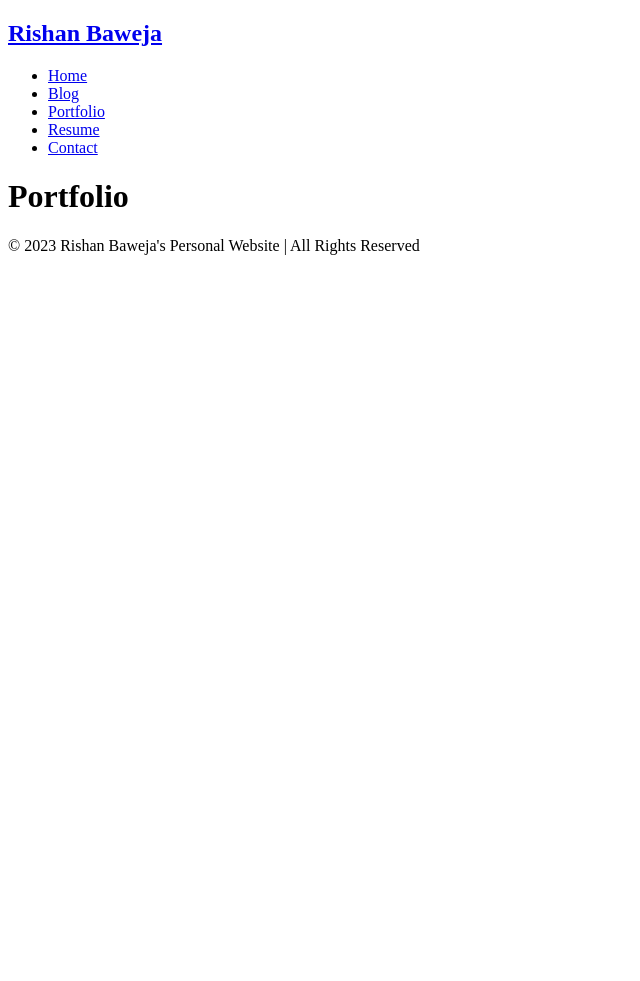
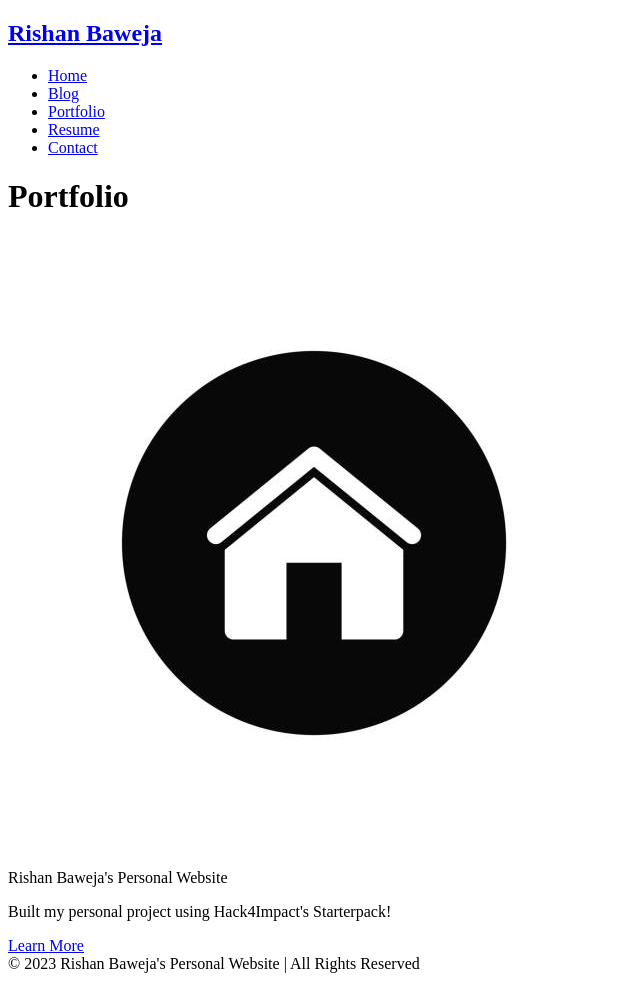
Before and after one commit to RishanBaweja/RishanBaweja.github.io, a plain HTML site: page portfolio.html in a window 1280 px wide. Shown: the whole page, without its empty margins (0-640 px from the left). Before the commit the page ends 800 px from the top, so only its background shows below. Drawn offline with Linux system fonts and the light colour scheme.

Commit message:
feat: added homepage icon and personal website description

```diff
--- a/portfolio.html
+++ b/portfolio.html
@@ -17,10 +17,23 @@
       </ul>
     </nav>
     <main>
-      <div class="page-title">
-        <h1>Portfolio</h1>
+      <h1 class="page-title">Portfolio</h1>
+      <div class="project">
+        <div class="about-image">
+          <a href="index.html">
+            <img src="homepage.jpg" alt="Homepage" />
+          </a>
+          <div class="project-details">
+            <p class="project-name">Rishan Baweja's Personal Website</p>
+            <p class="project-description">
+              Built my personal project using Hack4Impact's Starterpack!
+            </p>
+            <div class="project-details">
+              <a href="index.html"> Learn More </a>
             </div>
-      <div class="project"></div>
+          </div>
+        </div>
+      </div>
     </main>
     <div class="footer">
       <footer>
```
Also changed, not shown: homepage.jpg (added). Lines whose indentation alone changed are shown as unchanged.
